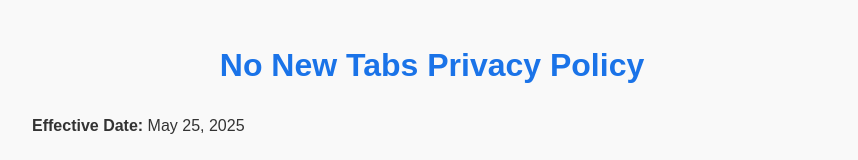
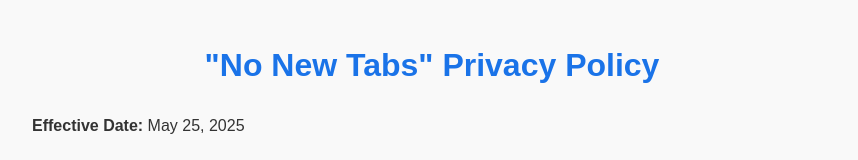
Before and after one commit to subash143/new-tabs-blocker, a browser extension: page docs/index.html in a window 1280 px wide. Shown: the top 160 px of the page, without its empty margins (208-1066 px from the left). Drawn offline with Linux system fonts and the light colour scheme.

Commit message:
typo correction

```diff
--- a/docs/index.html
+++ b/docs/index.html
@@ -3,7 +3,7 @@
 <head>
   <meta charset="UTF-8">
   <meta name="viewport" content="width=device-width, initial-scale=1">
-  <title>No New Tabs Privacy Policy</title>
+  <title>No New Tabs | Privacy Policy</title>
   <style>
     body {
       font-family: Arial, sans-serif;
@@ -34,7 +34,7 @@
 </head>
 <body>
 
-  <h1>No New Tabs Privacy Policy</h1>
+  <h1>"No New Tabs" Privacy Policy</h1>
   <p><strong>Effective Date:</strong> May 25, 2025</p>
 
   <p>I respect and value your privacy. This Privacy Policy describes how I handle and protect your personal information in relation to your use of my 'No New Tabs" extension.</p>
```
